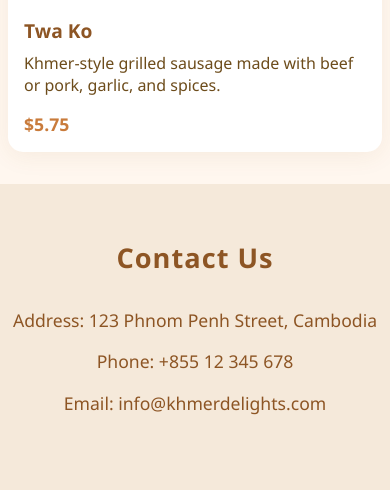
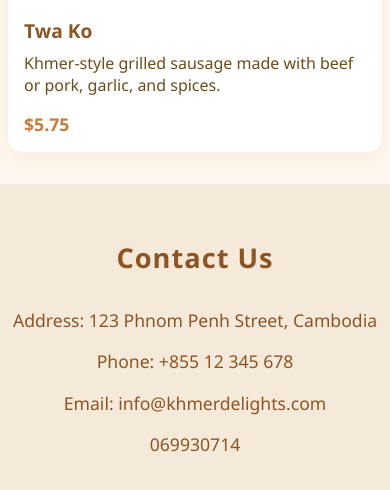
Before and after one commit to HangLinna/cursor_practice, a plain HTML site: page khmer-food.html in a window 390 px wide. Shown: the part 6429-6919 px from the top of the page. Before the commit the page ends 6893 px from the top, so only its background shows below. Drawn offline with Linux system fonts and the light colour scheme.

Commit message:
udate phone number

```diff
--- a/khmer-food.html
+++ b/khmer-food.html
@@ -293,6 +293,7 @@
             <p>Address: 123 Phnom Penh Street, Cambodia</p>
             <p>Phone: +855 12 345 678</p>
             <p>Email: info@khmerdelights.com</p>
+            <p>069930714</p>
         </div>
     </section>
 </body>
```
